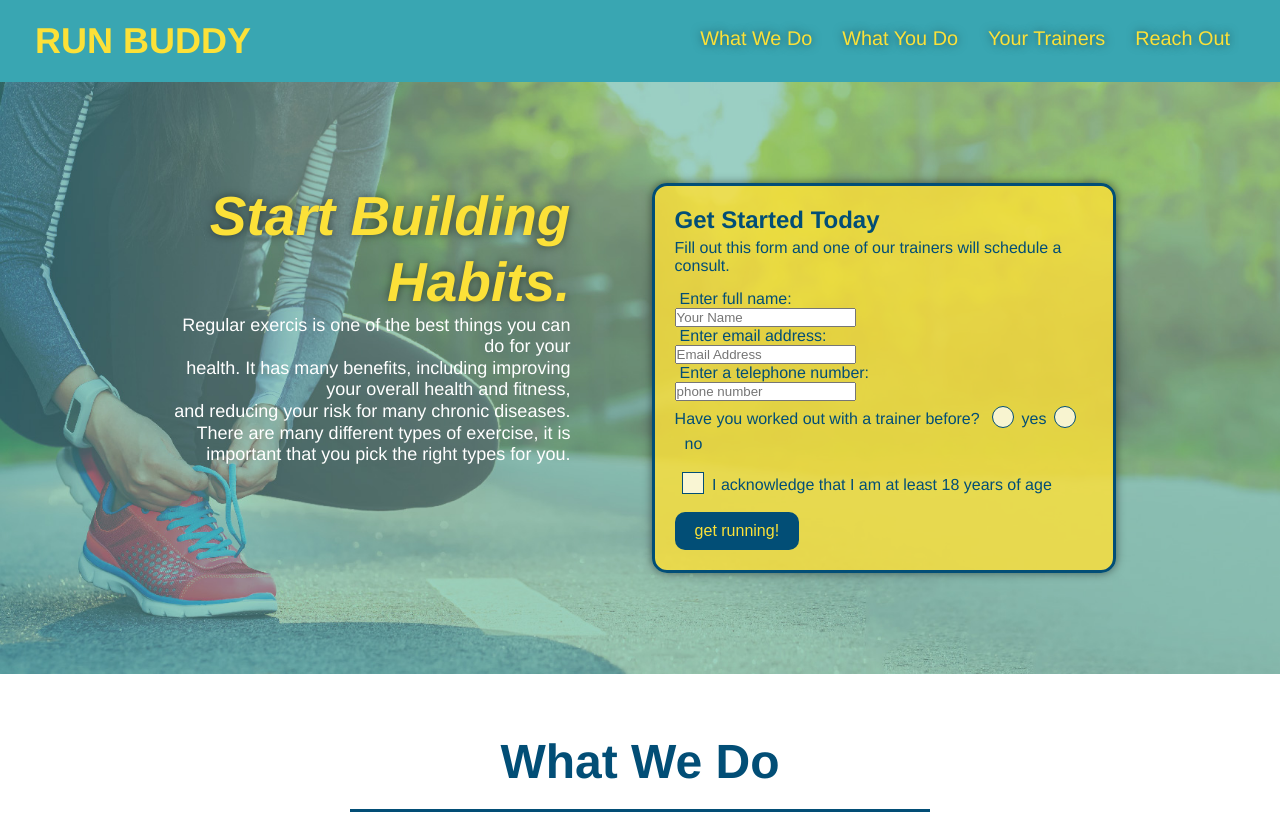
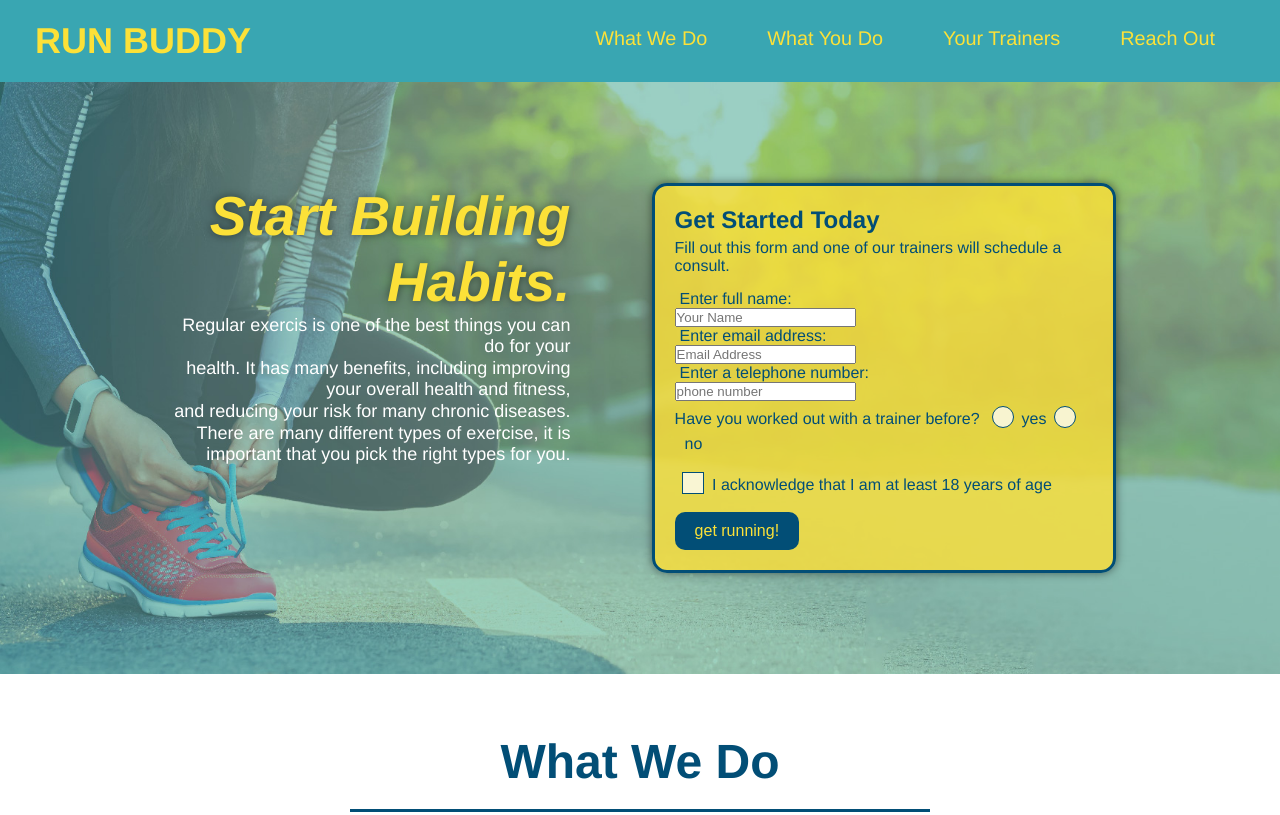
Before and after one commit to Abdul21837/Run_Buddy, a plain HTML site: page index.html in a window 1280 px wide. Shown: the top 815 px of the page. Drawn offline with Linux system fonts and the light colour scheme.

```diff
--- a/style.css
+++ b/style.css
@@ -60,10 +60,9 @@
   }
 
   header nav ul li a {
-    padding: 10px 15px;
+    margin: 0 30px;
     font-weight: lighter;
     font-size: 1.55vw;
-    text-shadow: 0 0 10px rgba(0, 0, 0, 0.5);
   }
 
   header nav ul li a:hover {
```
